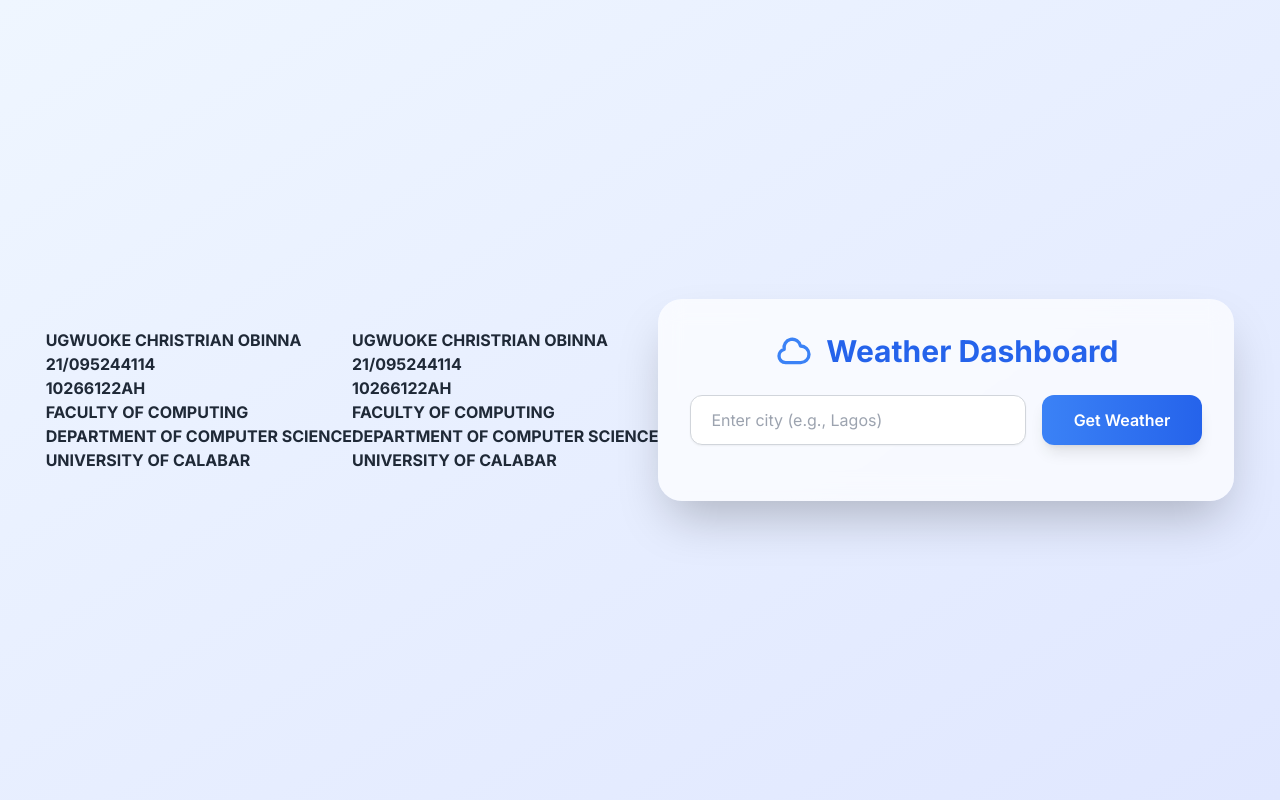
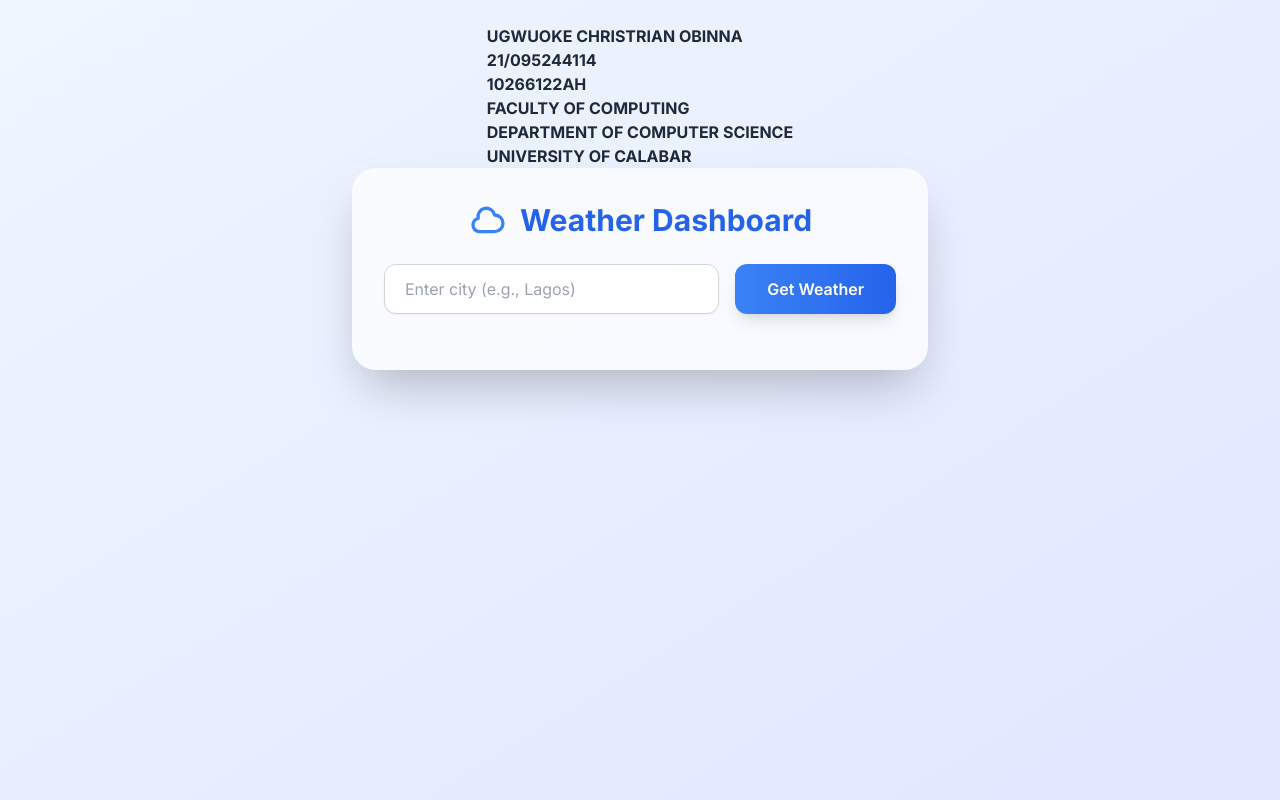
Before and after one commit to BEMS-0207/weatherApp, a Flask app: page / in a window 1280 px wide. Run offline with Flask 3, Linux system fonts and the light colour scheme; some libraries are stand-ins or nearby versions.

Commit message:
Update index.html

```diff
--- a/templates/index.html
+++ b/templates/index.html
@@ -50,9 +50,9 @@
     <!-- Leaflet CSS -->
     <link rel="stylesheet" href="https://unpkg.com/leaflet/dist/leaflet.css" />
 </head>
-    <div><h3><b>UGWUOKE CHRISTRIAN OBINNA <br> 21/095244114 <br> 10266122AH <br>FACULTY OF COMPUTING<br>DEPARTMENT OF COMPUTER SCIENCE<br>UNIVERSITY OF CALABAR</b></h3></div>
-<body class="bg-gradient-to-br from-blue-50 to-indigo-100 min-h-screen flex items-center justify-center p-4 text-gray-800">
-    <div><h3><b>UGWUOKE CHRISTRIAN OBINNA <br> 21/095244114 <br> 10266122AH <br>FACULTY OF COMPUTING<br>DEPARTMENT OF COMPUTER SCIENCE<br>UNIVERSITY OF CALABAR</b></h3></div>
+
+<body class="bg-gradient-to-br from-blue-50 to-indigo-100 min-h-screen flex flex-col items-center p-6 text-gray-800">
+    <div class="title"><h3><b>UGWUOKE CHRISTRIAN OBINNA <br> 21/095244114 <br> 10266122AH <br>FACULTY OF COMPUTING<br>DEPARTMENT OF COMPUTER SCIENCE<br>UNIVERSITY OF CALABAR</b></h3></div>
     <div class="bg-white/70 backdrop-blur-md shadow-2xl rounded-3xl p-8 w-full max-w-xl transition-all duration-300">
 
         <!-- Header Section -->
```
